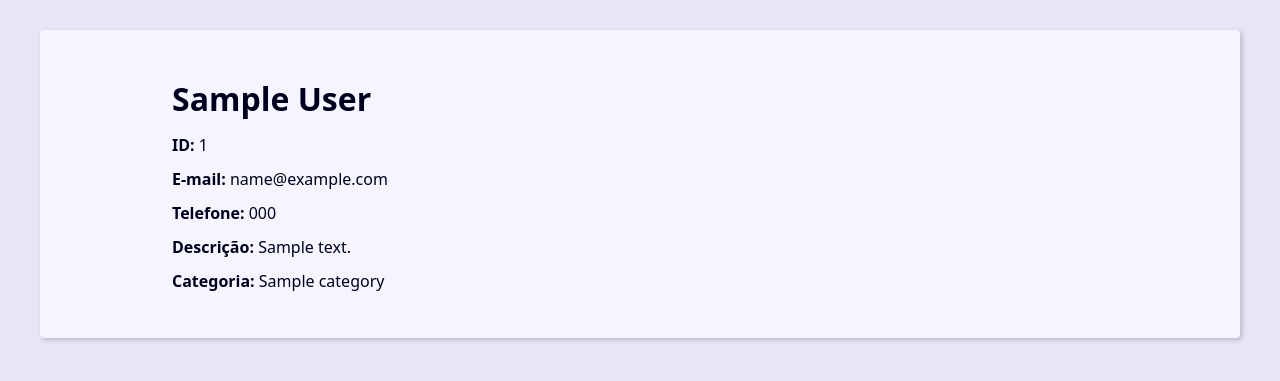
After one commit to guilhermesm28/django_examples, a Django app: page /1/ in a window 1280 px wide. The commit adds this page. Shown: the top 381 px of the page. Run offline with Django 5.2, Linux system fonts and the light colour scheme; tables that the repository leaves empty hold one stand-in row (values such as "Sample post").

Commit message:
criação da página single_contact

```diff
--- /dev/null
+++ b/projeto_agenda/contact/templates/contact/contact.html
@@ -0,0 +1,16 @@
+{% extends 'global/base.html' %}
+
+{% block content %}
+
+<div class="single-contact">
+    <h1 class="single-contact-name">
+        {{ contact.first_name }} {{ contact.last_name }}
+    </h1>
+    <p><b>ID:</b> {{ contact.id }}</p>
+    <p><b>E-mail:</b> {{ contact.email }}</p>
+    <p><b>Telefone:</b> {{ contact.phone }}</p>
+    <p><b>Descrição:</b> {{ contact.description }}</p>
+    <p><b>Categoria:</b> {{ contact.category.name }}</p>
+</div>
+
+{% endblock content %}
--- a/projeto_agenda/contact/templates/contact/index.html
+++ b/projeto_agenda/contact/templates/contact/index.html
@@ -20,7 +20,7 @@
             {% for contact in contacts %}
             <tr class="table-row">
                 <td class="table-cel">
-                    <a href="#" class="table-link">
+                    <a href="{% url 'contact:contact' contact.id %}" class="table-link">
                         {{ contact.id }}
                     </a>
                 </td>
--- a/projeto_agenda/contact/urls.py
+++ b/projeto_agenda/contact/urls.py
@@ -4,5 +4,6 @@ from . import views
 app_name = 'contact'
 
 urlpatterns = [
+    path('<int:contact_id>/', views.contact, name='contact'),
     path('', views.index, name='index'),
 ]
--- a/projeto_agenda/contact/views.py
+++ b/projeto_agenda/contact/views.py
@@ -1,4 +1,4 @@
-from django.shortcuts import render
+from django.shortcuts import render, get_object_or_404
 from contact.models import Contact
 
 def index(request):
@@ -13,3 +13,16 @@ def index(request):
         'contact/index.html',
         context=context
     )
+
+def contact(request, contact_id):
+    single_contact = get_object_or_404(Contact, pk=contact_id, show=True)
+
+    context = {
+        'contact': single_contact
+    }
+
+    return render(
+        request,
+        'contact/contact.html',
+        context=context
+    )
```
